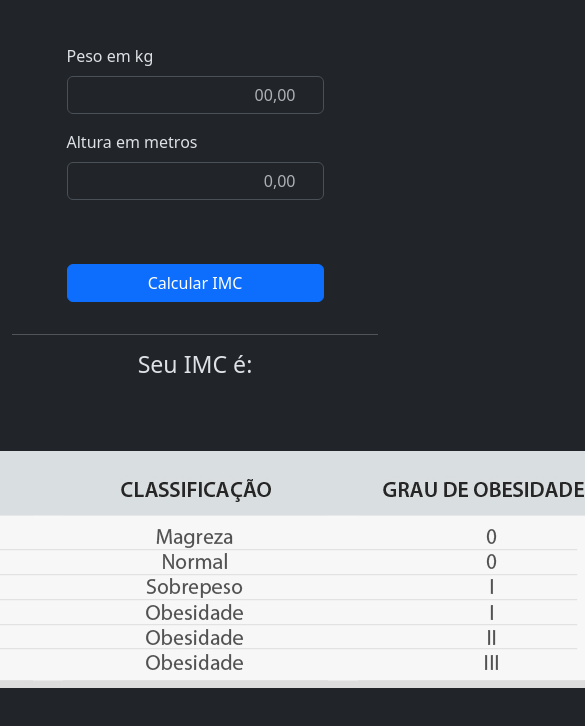
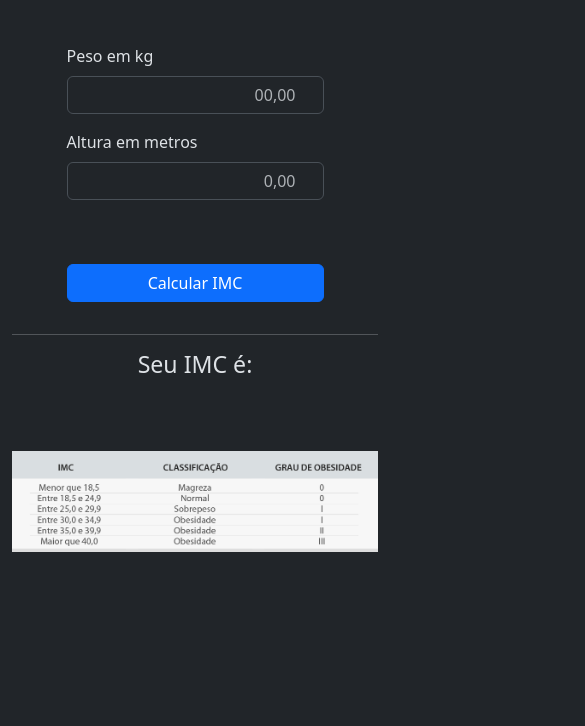
Before and after one commit to alexmachadoribeiro/imc-front-end, a plain HTML site: page index.html in a window 390 px wide. Shown: the part 60-786 px from the top of the page, 585 px wide, since content can reach past the window. Drawn offline with nearby package versions, Linux system fonts and the light colour scheme.

Commit message:
Versão 1.1.4. Correção da responsividade da imagem.

```diff
--- a/index.html
+++ b/index.html
@@ -76,7 +76,7 @@
                 <h3 id="diag"></h3>
             </div>
             <div class="d-flex justify-content-center mt-5">
-                <img src="imagens/imc.jpg" alt="Tabela do IMC de acordo com a OMS." />
+                <img src="imagens/imc.jpg" class="img-fluid" alt="Tabela do IMC de acordo com a OMS." />
             </div>
         </div>
     </main>
```
